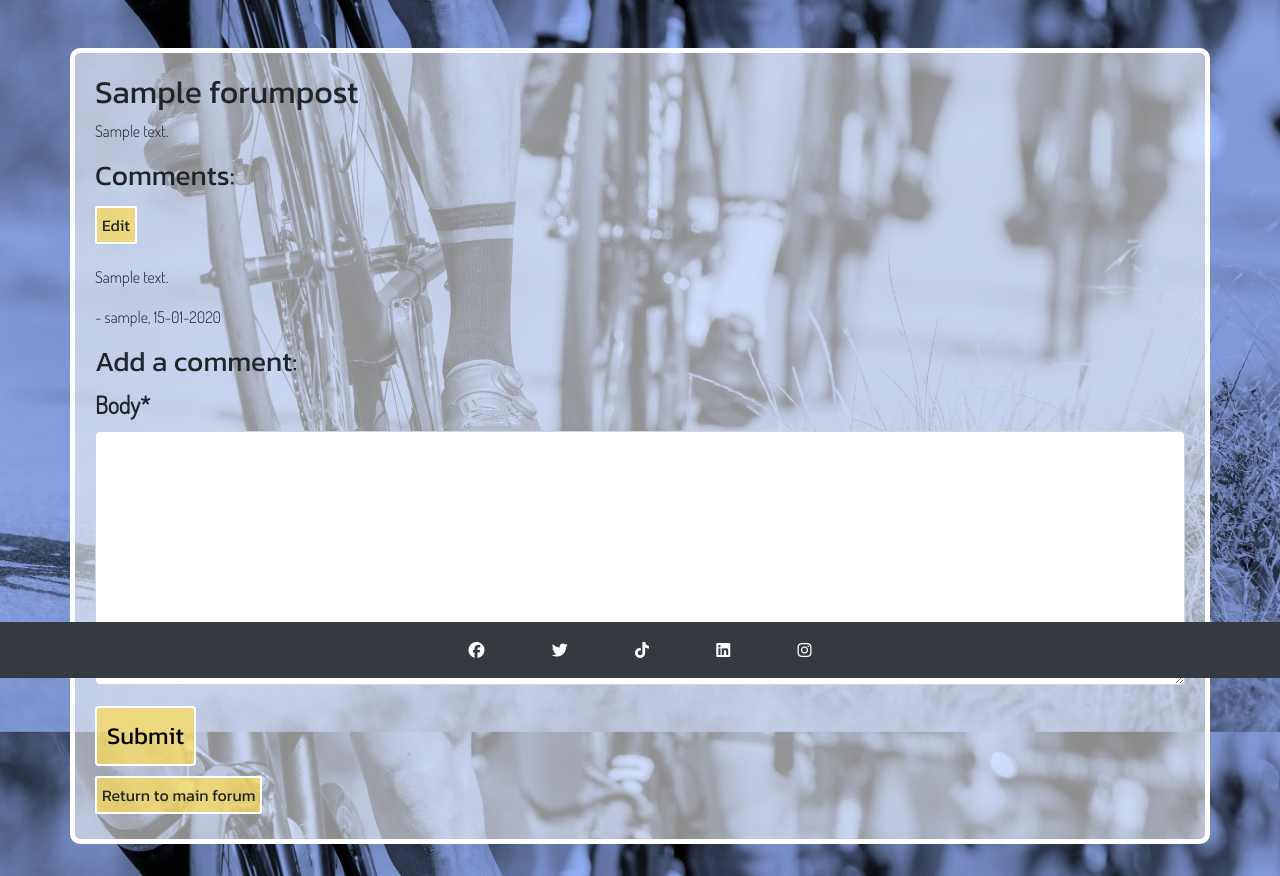
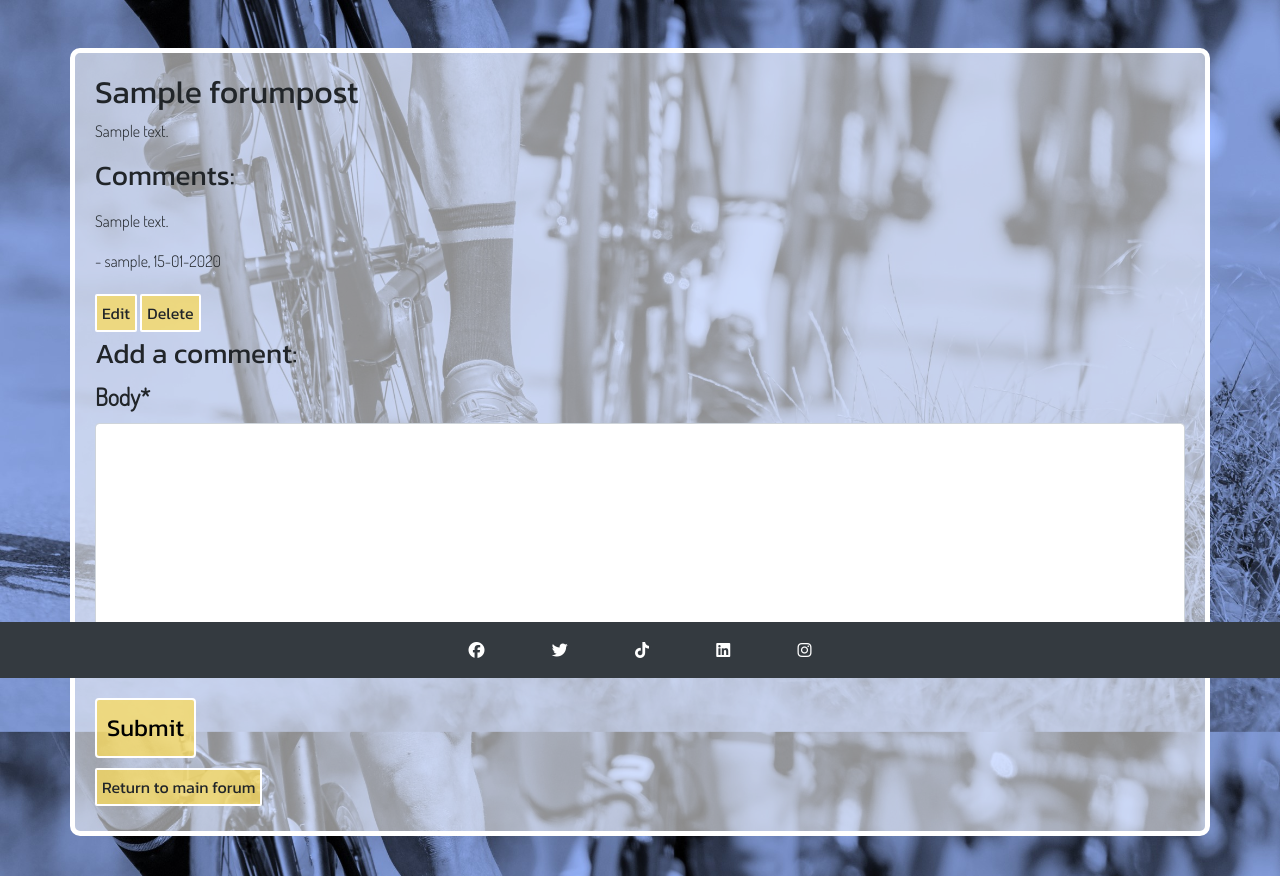
Before and after one commit to ajmccredie/cycle-connect, a Django app: page /userforum/userforum/detail/1/ in a window 1280 px wide. Shown: the part 122-998 px from the top of the page. Run offline with Django 3.2, Linux system fonts and the light colour scheme; a user stored in the database is signed in; tables that the repository leaves empty hold one stand-in row (values such as "Sample post"); some libraries are stand-ins or nearby versions.

Commit message:
Update code and fix bugs to show edit and delete options for comments created by the logged in user

```diff
--- a/forum/urls.py
+++ b/forum/urls.py
@@ -1,5 +1,5 @@
 from django.urls import path
-from .views import UserPost, EditPost, DeletePost, userforum_post_detail, PostLike, edit_forum_comment
+from .views import UserPost, EditPost, DeletePost, userforum_post_detail, PostLike, edit_forum_comment, delete_forum_comment
 
 urlpatterns = [
     path('userforum/', UserPost.as_view(), name="userforum"),
@@ -8,4 +8,5 @@ urlpatterns = [
     path('userforum/like/<int:post_id>/', PostLike.as_view(), name='like_post'),
     path('userforum/detail/<int:post_id>/', userforum_post_detail, name='userforum_post_detail'),
     path('userforum/edit_comment/<int:post_id>/<int:comment_id>/', edit_forum_comment, name='edit_forum_comment'),
+    path('userforum/delete_comment/<int:post_id>/<int:comment_id>/', delete_forum_comment, name='delete_forum_comment'),
 ]
--- a/forum/views.py
+++ b/forum/views.py
@@ -121,3 +121,10 @@ def edit_forum_comment(request, comment_id):
     else:
         form = CommentForm(instance=comment)
     return render(request, 'edit_forum_comment.html', {'form': form})
+
+
+def delete_forum_comment(request, comment_id):
+    comment = get_object_or_404(Comment, id=comment_id)
+    post_id = comment.post.id
+    comment.delete()
+    return redirect('userforum_post_detail', post_id=post_id)
--- a/templates/userforum_post_detail.html
+++ b/templates/userforum_post_detail.html
@@ -11,11 +11,11 @@
 <p>{{ post.content | safe }}</p>
 <h3>Comments:</h3>
 {% for comment in comments %}
+    <p>{{ comment.body | linebreaks }} - {{ comment.name }}, {{ comment.created_on|date:"d-m-Y" }}</p>
     {% if request.user.id == comment.name_id %}
         <a href="{% url 'edit_forum_comment' post_id=post.id comment_id=comment.id %}" class="btn btn-edit">Edit</a>
-        <!-- <a href="{% url 'delete_forum_comment' comment.id %}" class="btn btn-delete">Delete</a> -->
+        <a href="{% url 'delete_forum_comment' post_id=post.id comment_id=comment.id %}" class="btn btn-delete">Delete</a>
     {% endif %}
-    <p>{{ comment.body | linebreaks }} - {{ comment.name }}, {{ comment.created_on|date:"d-m-Y" }}</p>
     {% empty %}
     <p>No comments yet.</p>
 {% endfor %}
```
